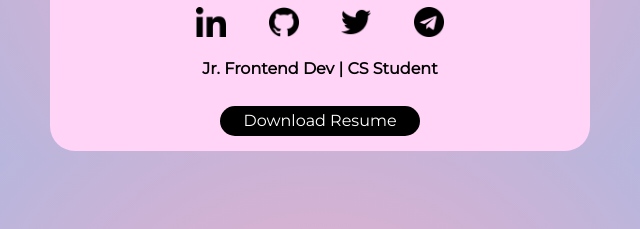
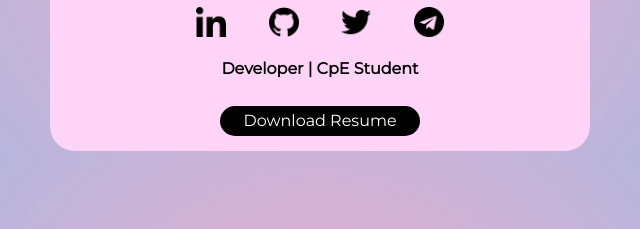
Before and after one commit to bar5aros/barbarosss.github.io, a plain HTML site: page index.html in a window 1280 px wide. Shown: the part 371-600 px from the top of the page, 320-960 px from the left. Drawn offline with nearby package versions, Linux system fonts and the light colour scheme.

Commit message:
bio change

```diff
--- a/index.html
+++ b/index.html
@@ -66,7 +66,7 @@
           </div>
           <div class="bioContainer">
             <!-- insert bio text -->
-            <h2>Jr. Frontend Dev | CS Student</h2>
+            <h2>Developer | CpE Student</h2>
           </div>
           <div class="resumeContainer" id="downloadResume">
             <div class="resumeTextContainer">
```
